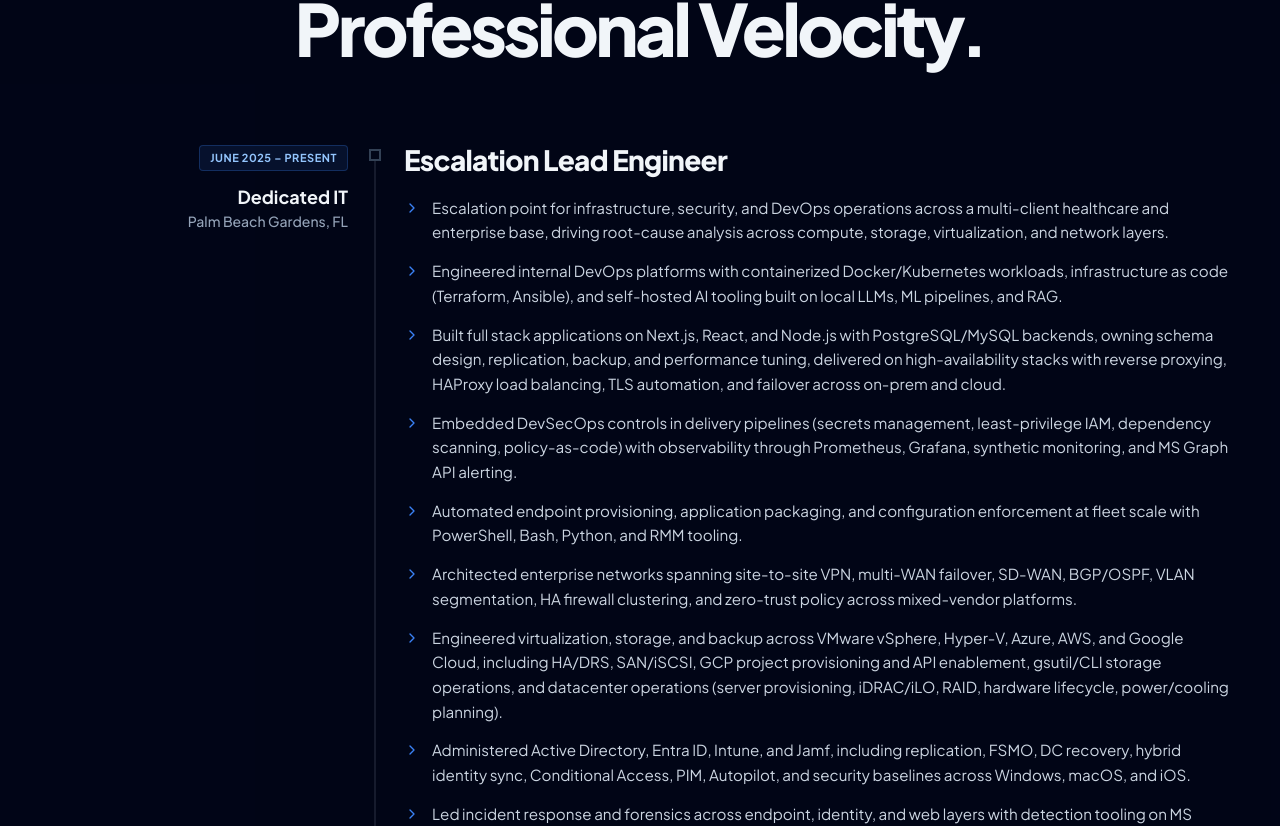
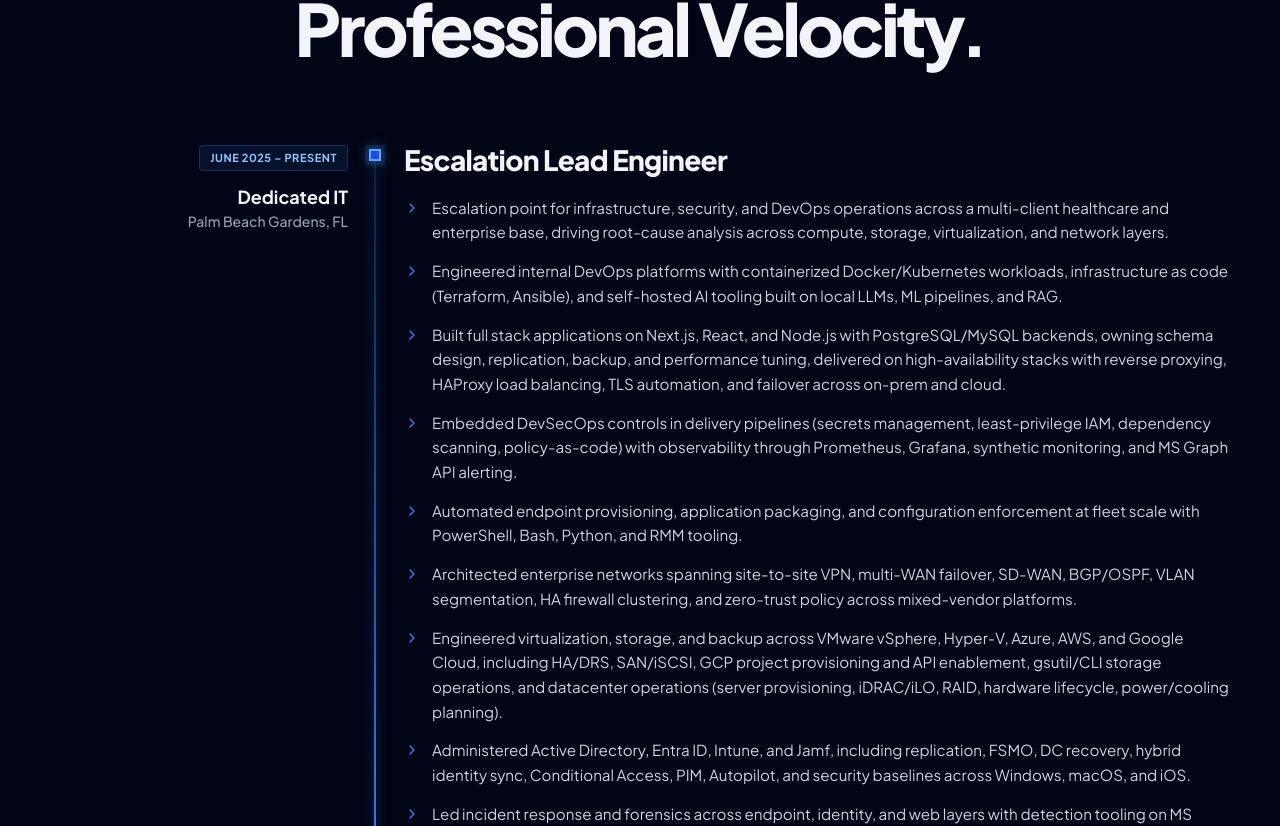
Before and after one commit to carrollchristopher/carrollchristopher.github.io, a React (Vite) app: page / in a window 1280 px wide. Shown: the part 2203-3029 px from the top of the page. Built offline with nearby package versions, Linux system fonts and the light colour scheme.

Commit message:
Fill the timeline rail as the section scrolls

```diff
--- a/components/ui/experience-timeline.tsx
+++ b/components/ui/experience-timeline.tsx
@@ -1,3 +1,4 @@
+import { useEffect, useRef } from 'react';
 import { ChevronRight } from 'lucide-react';
 import type { ExperienceItem } from '../../types';
 
@@ -8,6 +9,7 @@
 }
 
 function TimelineEntry({ item }: { item: ExperienceItem }) {
+
   return (
     <li className="timeline-entry relative grid gap-x-14 pb-14 pl-9 last:pb-0 lg:grid-cols-[300px_minmax(0,1fr)] lg:pl-0">
       <span className="timeline-node" aria-hidden="true" />
@@ -37,12 +39,65 @@
   );
 }
 
-// Vertical timeline with the period and company beside a rail.
+// Vertical timeline. The rail fills as the section scrolls past the middle of the viewport, and
+// each node lights up once the fill reaches it.
 export function ExperienceTimeline({ items }: { items: ExperienceItem[] }) {
+  const listRef = useRef<HTMLOListElement>(null);
+  const beamRef = useRef<HTMLDivElement>(null);
+
+  useEffect(() => {
+    const list = listRef.current;
+    const beam = beamRef.current;
+    if (!list || !beam) return;
+    const entries = Array.from(list.querySelectorAll<HTMLElement>('.timeline-entry'));
+
+    if (window.matchMedia('(prefers-reduced-motion: reduce)').matches) {
+      beam.style.transform = 'scaleY(1)';
+      entries.forEach((entry) => entry.setAttribute('data-lit', ''));
+      return;
+    }
+
+    let frame = 0;
+    const update = () => {
+      frame = 0;
+      const rect = list.getBoundingClientRect();
+      const reached = window.innerHeight * 0.55 - rect.top;
+      beam.style.transform = `scaleY(${Math.min(Math.max(reached / rect.height, 0), 1)})`;
+      entries.forEach((entry) => entry.toggleAttribute('data-lit', entry.offsetTop <= reached));
+    };
+    const schedule = () => {
+      if (!frame) frame = requestAnimationFrame(update);
+    };
+
+    const start = () => {
+      window.addEventListener('scroll', schedule, { passive: true });
+      window.addEventListener('resize', schedule, { passive: true });
+      schedule();
+    };
+    const stop = () => {
+      window.removeEventListener('scroll', schedule);
+      window.removeEventListener('resize', schedule);
+    };
+
+    // Only track scrolling while the timeline is near the viewport.
+    const observer = new IntersectionObserver(([entry]) => (entry.isIntersecting ? start() : stop()), {
+      rootMargin: '25% 0px',
+    });
+    observer.observe(list);
+
+    return () => {
+      observer.disconnect();
+      stop();
+      if (frame) cancelAnimationFrame(frame);
+    };
+  }, []);
+
   return (
     <div className="relative text-left [--rail-x:11px] lg:[--rail-x:327px]">
-      <div className="timeline-rail" aria-hidden="true" />
-      <ol>
+      <div className="timeline-rail" aria-hidden="true">
+        <div ref={beamRef} className="timeline-beam" />
+      </div>
+      <ol ref={listRef}>
         {items.map((item) => (
           <TimelineEntry key={`${item.company}-${item.period}`} item={item} />
         ))}
--- a/index.css
+++ b/index.css
@@ -243,6 +243,14 @@
   margin-left: -1px;
   background: rgba(148, 163, 184, 0.14);
 }
+.timeline-beam {
+  width: 100%;
+  height: 100%;
+  transform: scaleY(0);
+  transform-origin: top;
+  background: linear-gradient(to bottom, rgba(59, 130, 246, 0), #3b82f6 35%, #67e8f9);
+  box-shadow: 0 0 12px rgba(59, 130, 246, 0.55);
+}
 .timeline-node {
   position: absolute;
   top: 5px;
@@ -252,6 +260,12 @@
   margin-left: -6px;
   background: #020617;
   border: 2px solid #334155;
+  transition: border-color 300ms ease, background-color 300ms ease, box-shadow 300ms ease;
+}
+.timeline-entry[data-lit] .timeline-node {
+  border-color: #60a5fa;
+  background: #1d4ed8;
+  box-shadow: 0 0 0 4px rgba(59, 130, 246, 0.15), 0 0 14px rgba(96, 165, 250, 0.6);
 }
 
 .text-shimmer {
```
